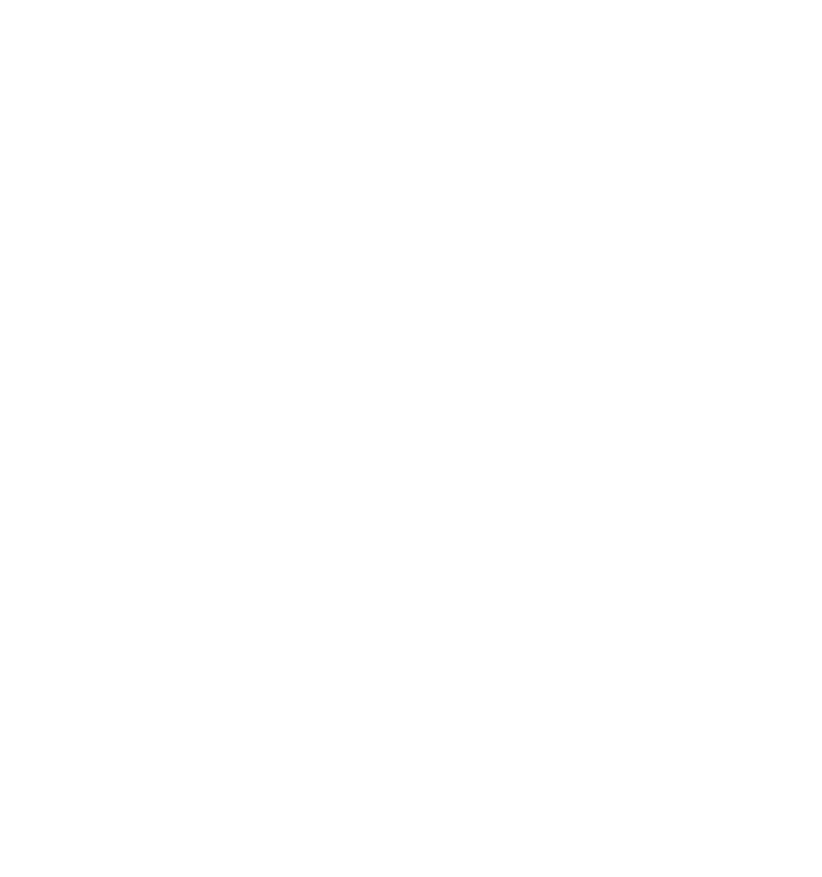
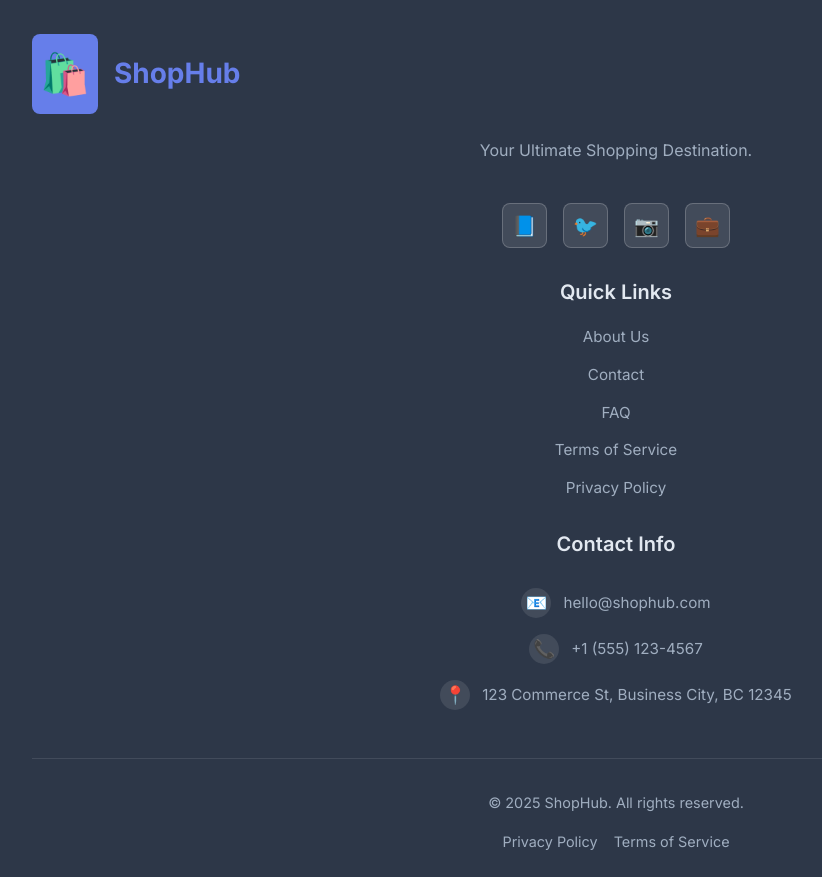
Before and after one commit to sauravxtha/shophub-react, a React (Vite) app: page / in a window 1280 px wide. Shown: the part 6300-7177 px from the top of the page, without its empty margins (24-846 px from the left). Before the commit the page ends 6286 px from the top, so only its background shows below. Built offline with nearby package versions, Linux system fonts and the light colour scheme.

Commit message:
Add Footer component with styling and integrate into App; remove unused import from Header

```diff
--- a/src/App.jsx
+++ b/src/App.jsx
@@ -3,6 +3,7 @@
 import Featured from "./components/Featured/Featured";
 import Products from "./components/Products/Products";
 import Newsletter from "./components/Newsletter/Newsletter";
+import Footer from "./components/Footer/Footer";
 import "./App.css";
 
 function App() {
@@ -15,6 +16,7 @@
         <Products />
         <Newsletter />
       </main>
+      <Footer />
     </div>
   );
 }
--- /dev/null
+++ b/src/components/Footer/Footer.jsx
@@ -0,0 +1,99 @@
+import styles from "./Footer.module.css";
+import { footerLinks } from "../../data/appData";
+import { appConfig } from "../../data/appData";
+
+const Footer = () => {
+  const { quickLinks, categories, socialLinks } = footerLinks;
+  const { contact } = appConfig;
+  const icons = {
+    email: "📧",
+    phone: "📞",
+    address: "📍",
+  };
+  const copyrightDate = new Date().getFullYear();
+  return (
+    <footer className={styles.footer}>
+      <div className={styles.container}>
+        <div className={styles.mainContent}>
+          <div className={styles.branding}>
+            <div className={styles.logo}>
+              <span className={styles.logoIcon}>🛍️</span>
+              <span className={styles.logoText}>ShopHub</span>
+            </div>
+            <p className={styles.brandDesc}>
+              Your Ultimate Shopping Destination.
+            </p>
+            <div className={styles.socialLinks}>
+              {socialLinks.map((socialLink) => (
+                <a
+                  key={socialLink.name}
+                  className={styles.socialLink}
+                  href={socialLink.href}
+                  aria-label={socialLink.name}
+                >
+                  <span className={styles.socialIcon}>{socialLink.icon}</span>
+                </a>
+              ))}
+            </div>
+          </div>
+          <div className={styles.quickLinks}>
+            <h3 className={styles.linkTitle}>Quick Links</h3>
+            <ul className={styles.quickLinks}>
+              {quickLinks.map((quickLink) => (
+                <li key={quickLink.name} className={styles.quickLink}>
+                  <a href={quickLink.href} className={styles.link}>
+                    {quickLink.name}
+                  </a>
+                </li>
+              ))}
+            </ul>
+          </div>
+          <div className={styles.contactUs}>
+            <h3 className={styles.contactTitle}>Contact Info</h3>
+            <div className={styles.contactInfo}>
+              {Object.entries(contact).map(([key, values]) => (
+                <div key={key} className={styles.contactItem}>
+                  <span className={styles.itemLogo}>{icons[key]}</span>
+                  <a
+                    href={
+                      key == "email"
+                        ? `mailto:${values}`
+                        : key == "phone"
+                        ? `tel:${values}`
+                        : key == "address"
+                        ? `https://www.google.com/maps/search/?api=1&query=${encodeURIComponent(
+                            values
+                          )}`
+                        : "#"
+                    }
+                    target={key == "address" ? "_blank" : undefined}
+                    rel={key === "address" ? "noopener noreferrer" : undefined}
+                  >
+                    {values}
+                  </a>
+                </div>
+              ))}
+            </div>
+          </div>
+        </div>
+        <div className={styles.copyrightSection}>
+          <div className={styles.copyrightContent}>
+            <div className={styles.copyright}>
+              © {copyrightDate} {appConfig.name}. All rights reserved.
+            </div>
+            <div className={styles.legalLinks}>
+              <a href="#privacy" className={styles.legalLink}>
+                Privacy Policy
+              </a>
+              <a href="#terms" className={styles.legalLink}>
+                Terms of Service
+              </a>
+            </div>
+          </div>
+        </div>
+      </div>
+    </footer>
+  );
+};
+
+export default Footer;
--- /dev/null
+++ b/src/components/Footer/Footer.module.css
@@ -0,0 +1,174 @@
+.footer {
+  background: #2d3748;
+  color: white;
+  padding: 3rem 0 1.5rem;
+}
+
+.container {
+  max-width: 1200px;
+  margin: 0 auto;
+  padding: 0 1rem;
+}
+
+.mainContent {
+  display: grid;
+  grid-template-columns: 1fr;
+  gap: 2rem;
+  margin-bottom: 3rem;
+  text-align: center;
+}
+
+.branding {
+  display: flex;
+  flex-direction: column;
+  gap: 1.5rem;
+}
+
+.logo {
+  display: flex;
+  align-items: center;
+  gap: 1rem;
+  font-size: 1.75rem;
+  font-weight: 700;
+}
+
+.logoIcon {
+  font-size: 2.5rem;
+  background-color: #667eea;
+  padding: 0.5rem;
+  border-radius: 0.5rem;
+}
+
+.logoText {
+  color: #667eea;
+}
+
+.brandDesc {
+  color: #a0aec0;
+  font-size: 1rem;
+}
+.socialLinks {
+  display: flex;
+  justify-content: center;
+  gap: 1rem;
+}
+
+.socialLink {
+  display: flex;
+  align-items: center;
+  justify-content: center;
+  width: 45px;
+  height: 45px;
+  font-size: 1.25rem;
+  background-color: rgba(255, 255, 255, 0.1);
+  border-radius: 0.5rem;
+  border: 1px solid rgba(255, 255, 255, 0.2);
+  transition: background-color 0.3s ease;
+}
+.socialLink:hover {
+  background-color: rgba(255, 255, 255, 0.2);
+}
+
+.quickLinks {
+  display: flex;
+  flex-direction: column;
+  gap: 1rem;
+}
+
+.linkTitle {
+  font-size: 1.25rem;
+  color: #e2e8f0;
+  margin-bottom: 0.5rem;
+}
+
+.quickLinks {
+  list-style: none;
+  display: flex;
+  flex-direction: column;
+  gap: 0.75rem;
+}
+.link {
+  color: #a0aec0;
+  font-size: 0.95rem;
+  transition: color 0.3s ease;
+}
+.link:hover {
+  color: #e2e8f0;
+}
+
+.contactUs {
+  display: flex;
+  flex-direction: column;
+  gap: 1.5rem;
+}
+
+.contactTitle {
+  font-size: 1.25rem;
+  font-weight: 600;
+  color: #e2e8f0;
+  margin-bottom: 0.5rem;
+}
+
+.contactInfo {
+  display: flex;
+  flex-direction: column;
+  gap: 1rem;
+}
+
+.contactItem {
+  display: flex;
+  justify-content: center;
+  align-items: center;
+  gap: 0.75rem;
+  color: #a0aec0;
+  font-size: 0.95rem;
+}
+.contactItem:hover {
+  color: #e2e8f0;
+}
+
+.itemLogo {
+  font-size: 1.1rem;
+  background-color: rgba(255, 255, 255, 0.1);
+  width: 30px;
+  height: 30px;
+  border-radius: 50%;
+  display: flex;
+  justify-content: center;
+  align-items: center;
+}
+
+.copyrightSection {
+  border-top: 1px solid rgba(255, 255, 255, 0.1);
+  padding-top: 2rem;
+}
+
+.copyrightContent {
+  display: flex;
+  flex-direction: column;
+  text-align: center;
+  align-items: center;
+  flex-wrap: wrap;
+  gap: 1rem;
+}
+.copyright {
+  color: #a0aec0;
+  font-size: 0.9rem;
+}
+
+.legalLinks {
+  display: flex;
+  justify-content: center;
+  gap: 1rem;
+  flex-wrap: wrap;
+}
+
+.legalLink {
+  color: #a0aec0;
+  font-size: 0.9rem;
+  transition: color 0.3s ease;
+}
+
+.legalLink:hover {
+  color: #e2e8f0;
+}
--- a/src/components/Header/Header.jsx
+++ b/src/components/Header/Header.jsx
@@ -1,4 +1,3 @@
-import React from "react";
 import { useState } from "react";
 import style from "./Header.module.css";
 import { appConfig, navigationItems } from "../../data/appData";
```
